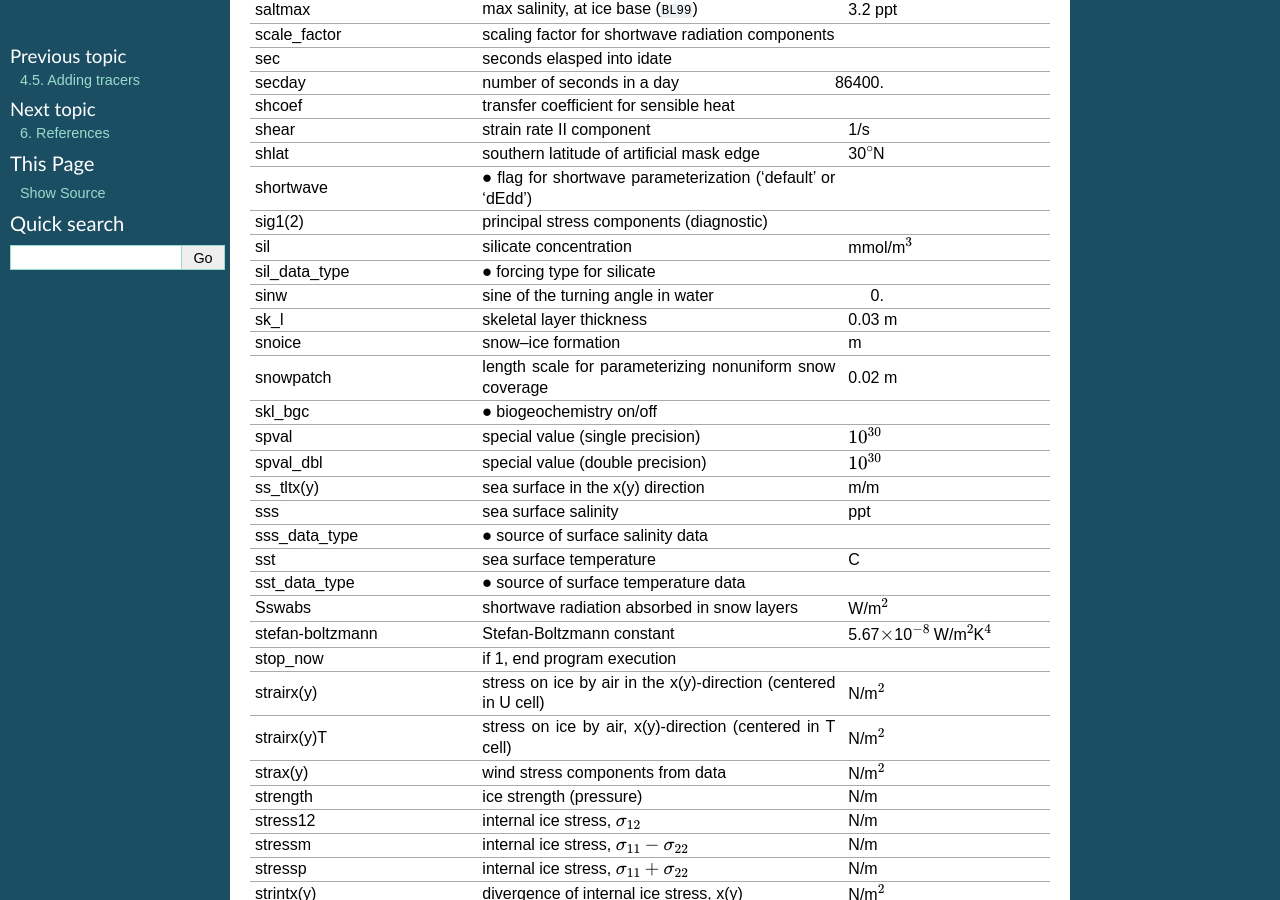
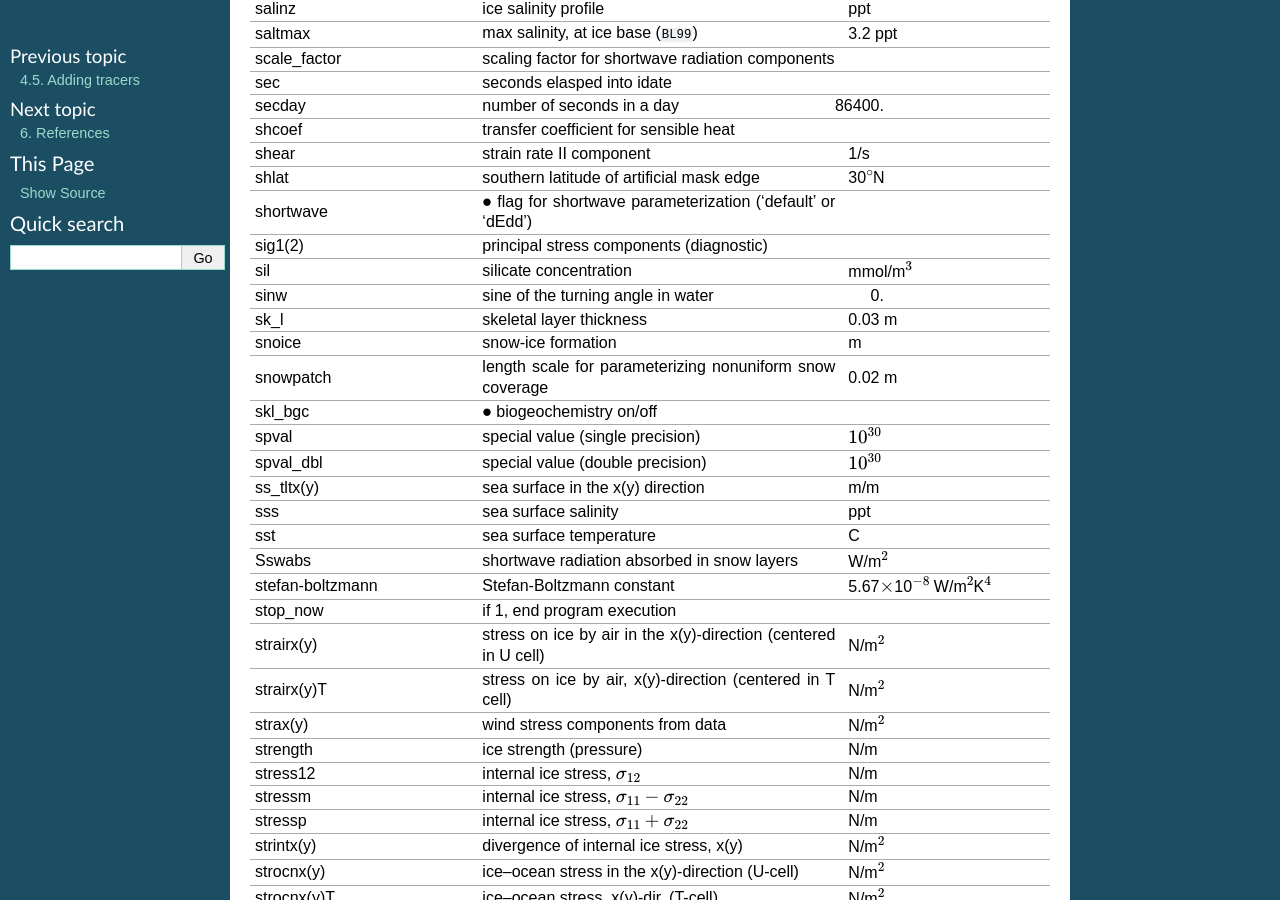
Before and after one commit to CICE-Consortium/Icepack, a Sphinx documentation site: the page built from doc/source/icepack_index.rst, in a window 1280 px wide and 900 px high, scrolled down 13584 px. Built offline with Sphinx 7.4.7, drawn with Linux system fonts in a browser that asks for light colours; cross-references to code outside the pages are shown as plain code; some of the changed text lies outside the part shown.

Commit message:
consolidate nit, sil, fe data types into bgc_data_type flag; rm unused subroutine init_bgc_data, flag bgc_data_dir

```diff
--- a/doc/source/icepack_index.rst
+++ b/doc/source/icepack_index.rst
@@ -392,7 +393,6 @@
    "nhlat", "northern latitude of artificial mask edge", "30\ :math:`^\circ`\ S"
    "nilyr", "number of ice layers in each category", "4"
    "nit", "nitrate concentration", "mmol/m\ :math:`^3`"
-   "nit_data_type", ":math:`\bullet` forcing type for nitrate", ""
    "nlt_bgc_[chem]", "ocean sources and sinks for biogeochemistry", ""
    "nml_filename", "namelist file name", ""
    "nprocs", ":math:`\bullet` total number of processors", ""
@@ -537,22 +538,19 @@
    "shcoef", "transfer coefficient for sensible heat", ""
    "shear", "strain rate II component", "1/s"
    "shlat", "southern latitude of artificial mask edge", "30\ :math:`^\circ`\ N"
-   "shortwave", ":math:`\bullet` flag for shortwave parameterization (‘default’ or ‘dEdd’)", ""
+   "shortwave", ":math:`\bullet` flag for shortwave parameterization ('default' or 'dEdd')", ""
    "sig1(2)", "principal stress components (diagnostic)", ""
    "sil", "silicate concentration", "mmol/m\ :math:`^3`"
-   "sil_data_type", ":math:`\bullet` forcing type for silicate", ""
    "sinw", "sine of the turning angle in water", "0."
    "sk_l", "skeletal layer thickness", "0.03 m"
-   "snoice", "snow–ice formation", "m"
+   "snoice", "snow-ice formation", "m"
    "snowpatch", "length scale for parameterizing nonuniform snow coverage", "0.02 m"
    "skl_bgc", ":math:`\bullet` biogeochemistry on/off", ""
    "spval", "special value (single precision)", ":math:`10^{30}`", ""
    "spval_dbl", "special value (double precision)", ":math:`10^{30}`", ""
    "ss_tltx(y)", "sea surface in the x(y) direction", "m/m"
    "sss", "sea surface salinity", "ppt"
-   "sss_data_type", ":math:`\bullet` source of surface salinity data", ""
    "sst", "sea surface temperature", "C"
-   "sst_data_type", ":math:`\bullet` source of surface temperature data", ""
    "Sswabs", "shortwave radiation absorbed in snow layers", "W/m\ :math:`^2`"
    "stefan-boltzmann", "Stefan-Boltzmann constant", "5.67\ :math:`\times`\ 10\ :math:`^{-8}` W/m\ :math:`^2`\ K\ :math:`^4`"
    "stop_now", "if 1, end program execution", ""
--- a/doc/source/user_guide/ug_case_settings.rst
+++ b/doc/source/user_guide/ug_case_settings.rst
@@ -165,7 +165,7 @@
    "", "", "*Shortwave*", ""
    "``shortwave``", "``ccsm3``", "NCAR CCSM3 distribution method", "'dEdd'"
    "", "``dEdd``", "Delta-Eddington method", ""
-   "``albedo_type``", "``ccsm3``", "NCAR CCSM3 albedos", "‘ccsm3’"
+   "``albedo_type``", "``ccsm3``", "NCAR CCSM3 albedos", "'ccsm3'"
    "", "``constant``", "four constant albedos", ""
    "``albicev``", ":math:`0<\alpha <1`", "visible ice albedo for thicker ice", ""
    "``albicei``", ":math:`0<\alpha <1`", "near infrared ice albedo for thicker ice", ""
@@ -247,9 +247,7 @@
    "``solve_zsal``", "true/false", "prognostic salinity tracer used with ktherm = 1", "``.false.``"
    "``restart_zsal``", "true/false", "restarts zsalinity", "``.false.``"
    "``bgc_data_dir``", "``/nitrate_and_silicate/forcing_directory/``", "", "'``/nitrate_and_silicate/forcing_directory/``'"
-   "``sil_data_type``", "``default`` or ``NICE`` or ``ISPOL`` or ``clim``", "fixed, spatially homogeneous value for silicate. 'clim' data file (see ice_forcing_bgc.F90) :cite:`GLBA06`", "``'default'``"
-   "``nit_data_type``", "``default`` or ``NICE`` or ``ISPOL`` or ``clim``", "fixed, spatially homogeneous value for nitrate. 'clim' data file (see ice_forcing_bgc.F90) :cite:`GLBA06`", "``'default'``"
-   "``fe_data_type``", "``default``", "fixed, spatially homogeneous value for iron", "``'default'``"
+   "``bgc_data_type``", "``default`` or ``NICE`` or ``ISPOL`` or ``clim``", "fixed, spatially homogeneous value for nitrate. 'clim' data file (see ice_forcing_bgc.F90) :cite:`GLBA06`", "``'default'``"
    "``tr_bgc_Nit``", "true/false", "nitrate tracer", "``.true.``"
    "``tr_bgc_C``", "true/false", "dissolved organic carbon tracers and dissolved inorganic carbon tracers (not yet implemented)", "``.true.``"
    "``tr_bgc_chl``", "true/false", "dummy variable for now. Chl is simply fixed ratio of algal Nitrogen", "``.false.``"
```
Also changed, not shown: other parts of doc/source/icepack_index.rst (+3 -1 lines), 6 other files.
